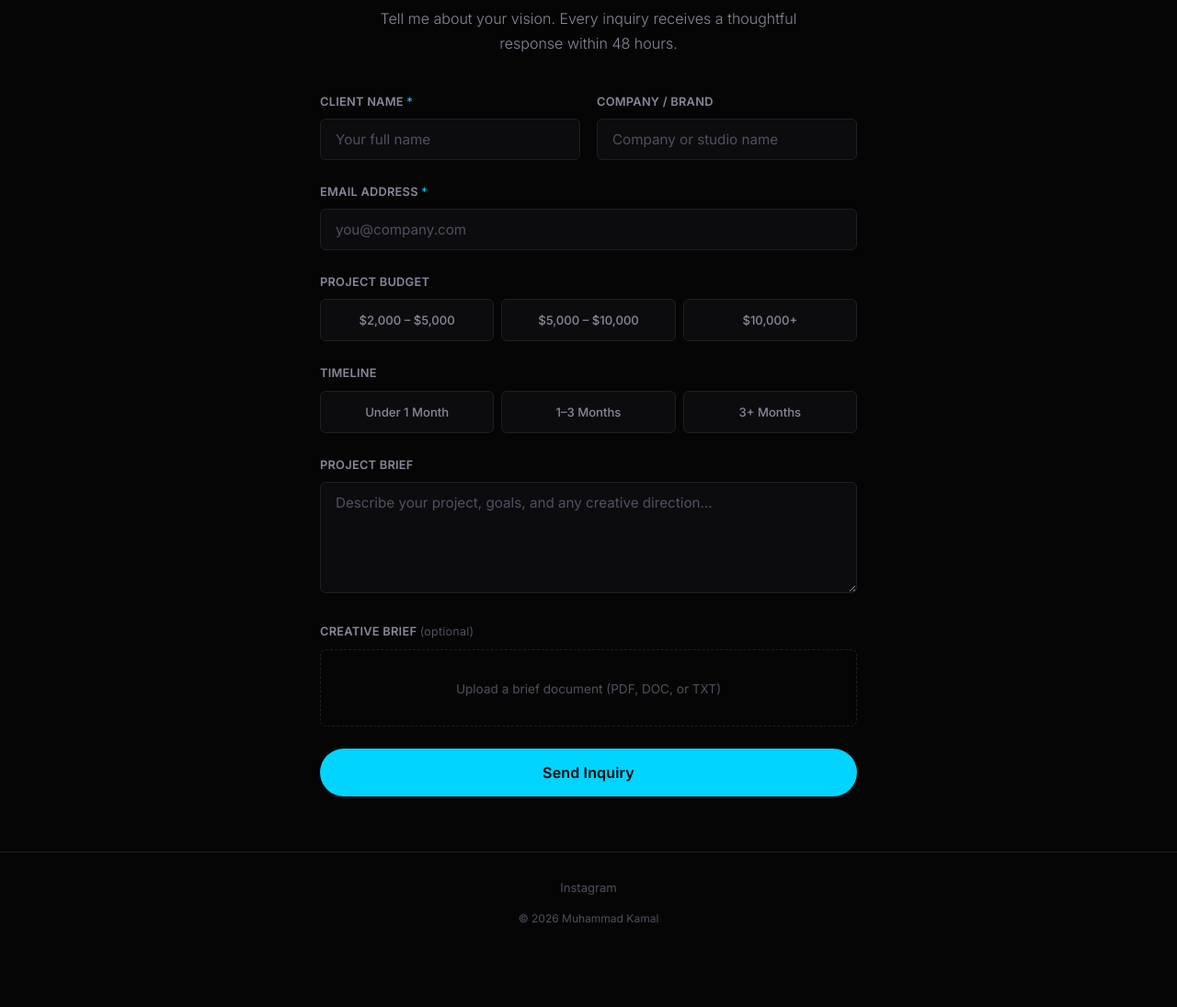
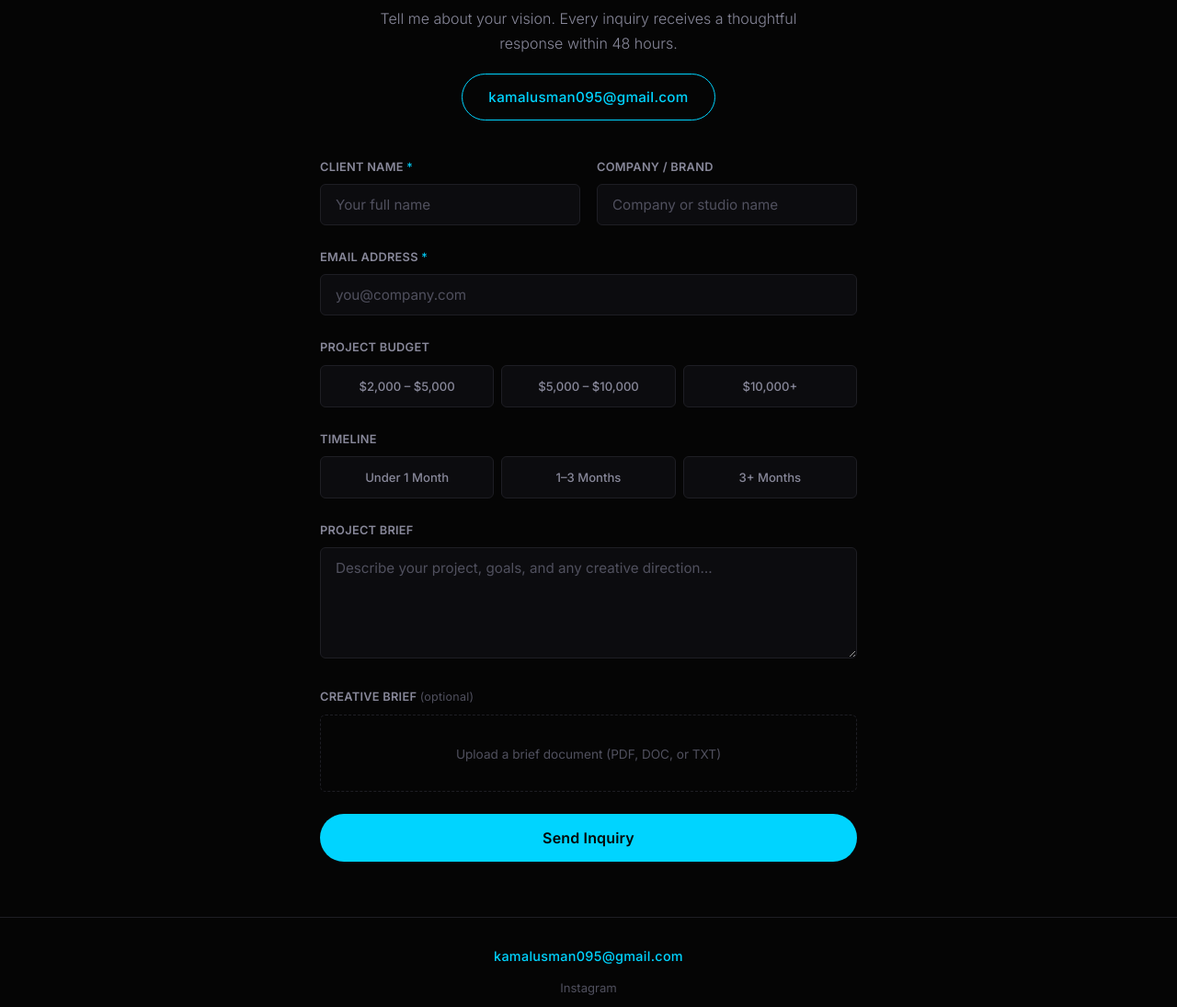
Before and after one commit to victorako7204/kamal-portfolio, a website: page public/contact.html in a window 1280 px wide. Shown: the part 190-1285 px from the top of the page at 92% size. Before the commit the page ends 1227 px from the top, so only its background shows below. Drawn offline with nearby package versions, Linux system fonts and the light colour scheme; a web font is replaced by a local one.

Commit message:
feat: add email contact across all pages
- Add kamalusman095@gmail.com to contact page header with premium button styling
- Add email links to footers on index, about, work, and contact pages
- Add .contact-email and .footer-email CSS with hover effects
- Remove duplicate footer from work.html

```diff
--- a/public/contact.html
+++ b/public/contact.html
@@ -27,6 +27,7 @@
   <header class="contact-header">
     <h1>Start a Project</h1>
     <p>Tell me about your vision. Every inquiry receives a thoughtful response within 48 hours.</p>
+    <a href="mailto:kamalusman095@gmail.com" class="contact-email">kamalusman095@gmail.com</a>
   </header>
 
   <main class="contact-main">
@@ -87,6 +88,7 @@
   </main>
 
   <footer class="contact-footer">
+    <a href="mailto:kamalusman095@gmail.com" class="footer-email">kamalusman095@gmail.com</a>
     <div class="contact-social">
       <a href="https://instagram.com/muh_kamalldeen_u" target="_blank" rel="noopener" class="social-link">Instagram</a>
     </div>
--- a/public/css/style.css
+++ b/public/css/style.css
@@ -1568,6 +1568,27 @@ body.contact-page {
   margin-right: auto;
 }
 
+.contact-email {
+  display: inline-block;
+  margin-top: 20px;
+  padding: 12px 28px;
+  font-size: 0.95rem;
+  font-weight: 500;
+  color: var(--accent);
+  text-decoration: none;
+  border: 1px solid var(--accent);
+  border-radius: 100px;
+  transition: var(--transition);
+  letter-spacing: 0.02em;
+}
+
+.contact-email:hover {
+  background: var(--accent);
+  color: var(--bg-primary);
+  box-shadow: 0 0 24px var(--accent-glow);
+  transform: translateY(-2px);
+}
+
 .contact-main {
   flex: 1;
   max-width: 640px;
@@ -1870,6 +1891,22 @@ body.contact-page {
 .footer-copy {
   font-size: 0.8rem;
   color: var(--text-muted);
+}
+
+.footer-email {
+  display: inline-block;
+  margin-bottom: 12px;
+  font-size: 0.9rem;
+  font-weight: 500;
+  color: var(--accent);
+  text-decoration: none;
+  letter-spacing: 0.02em;
+  transition: var(--transition-fast);
+}
+
+.footer-email:hover {
+  color: var(--text-primary);
+  text-shadow: 0 0 12px var(--accent-glow);
 }
 
 /* ===== Empty state ===== */
```
Also changed, not shown: public/about.html (+1 -0 lines), public/index.html (+3 -7 lines), public/work.html (+1 -0 lines).
